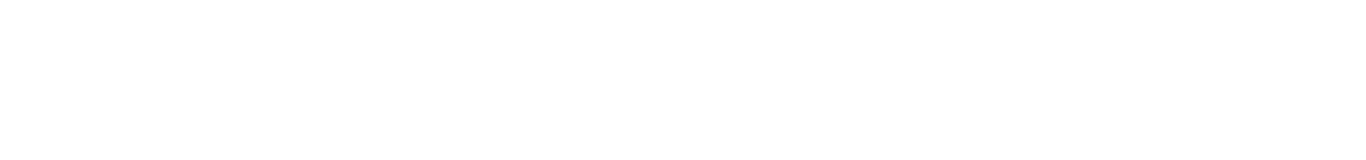
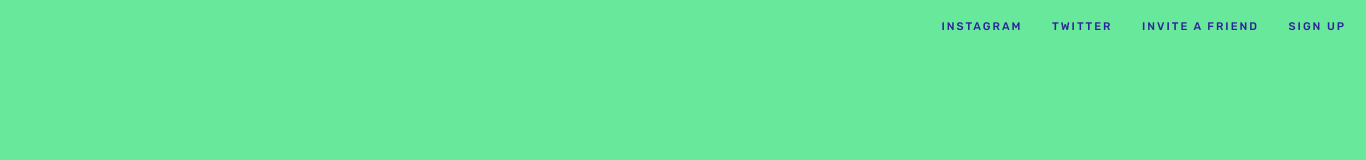
Before and after one commit to olgasizova/catch-the-egg-game, a plain HTML site: page egg_game_pg_1.html in a window 1280 px wide. Shown: the whole page, 1366 px wide, since content can reach past the window. Drawn offline with nearby package versions, Linux system fonts and the light colour scheme.

Commit message:
added main div, nav tag and nav css

```diff
--- a/css/egg_style.css
+++ b/css/egg_style.css
@@ -0,0 +1,38 @@
+body{
+  background-color: #67E89B;
+  width: 100%;
+  margin: auto;
+}
+
+.main{
+  margin: auto;
+  width: 1366px;
+  height: 800px;
+  /*background-color: white;*/
+}
+
+nav {
+  /*width: 100%;*/
+  margin: auto;
+  margin-top: 20px;
+  float: right;
+  padding-right: 20px;
+  font-family: 'Rubik', sans-serif;
+  font-weight: 500;
+  font-size: 11px;
+  letter-spacing: 2px;
+  text-transform: uppercase;
+
+}
+
+a{
+  color: #2C2499;
+  text-decoration: none;
+  /*float: right;*/
+}
+
+li{
+  padding-left: 25px;
+  display: inline-block;
+  text-decoration: none;
+}
--- a/egg_game_pg_1.html
+++ b/egg_game_pg_1.html
@@ -5,10 +5,19 @@
   <meta http-equiv="X-UA-Compatible" content="IE=edge">
   <title>Catch The Egg Game Login</title>
   <link rel="stylesheet" href="css/egg_style.css">
+  <link href="https://fonts.googleapis.com/css?family=Rubik:400,500,700" rel="stylesheet">
   <script src="https://ajax.googleapis.com/ajax/libs/jquery/3.1.0/jquery.min.js" charset="utf-8"></script>
   <script src="scripts/egg_game_pg_1.js"></script>
 </head>
 <body>
+<div class="main">
+<nav>
+  <li><a href="">Instagram</a></li>
+  <li><a href="">Twitter</a></li>
+  <li><a href="">Invite a Friend</a></li>
+  <li><a href="">Sign Up</a></li>
+</nav>
+</div>
 
 </body>
 </html>
```
